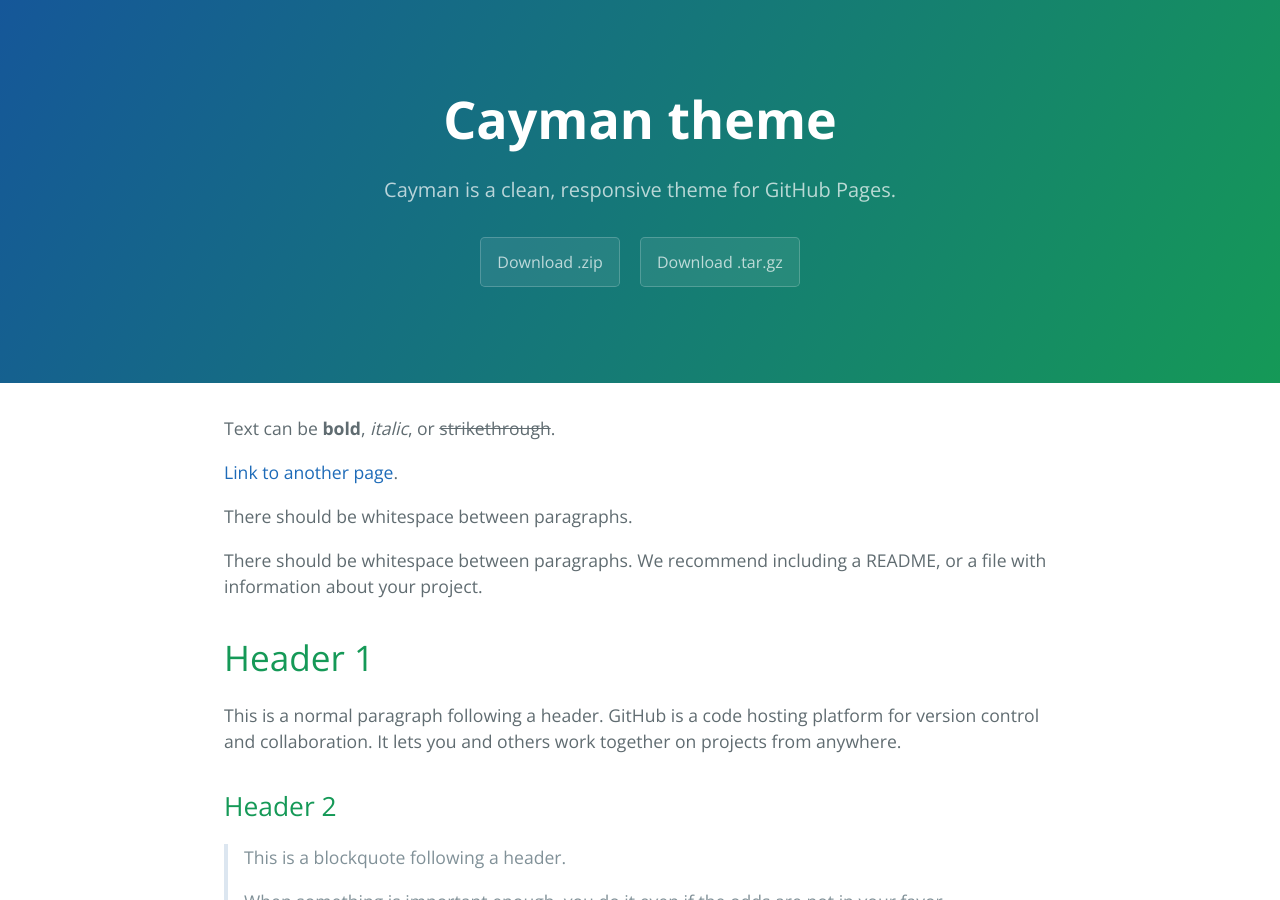
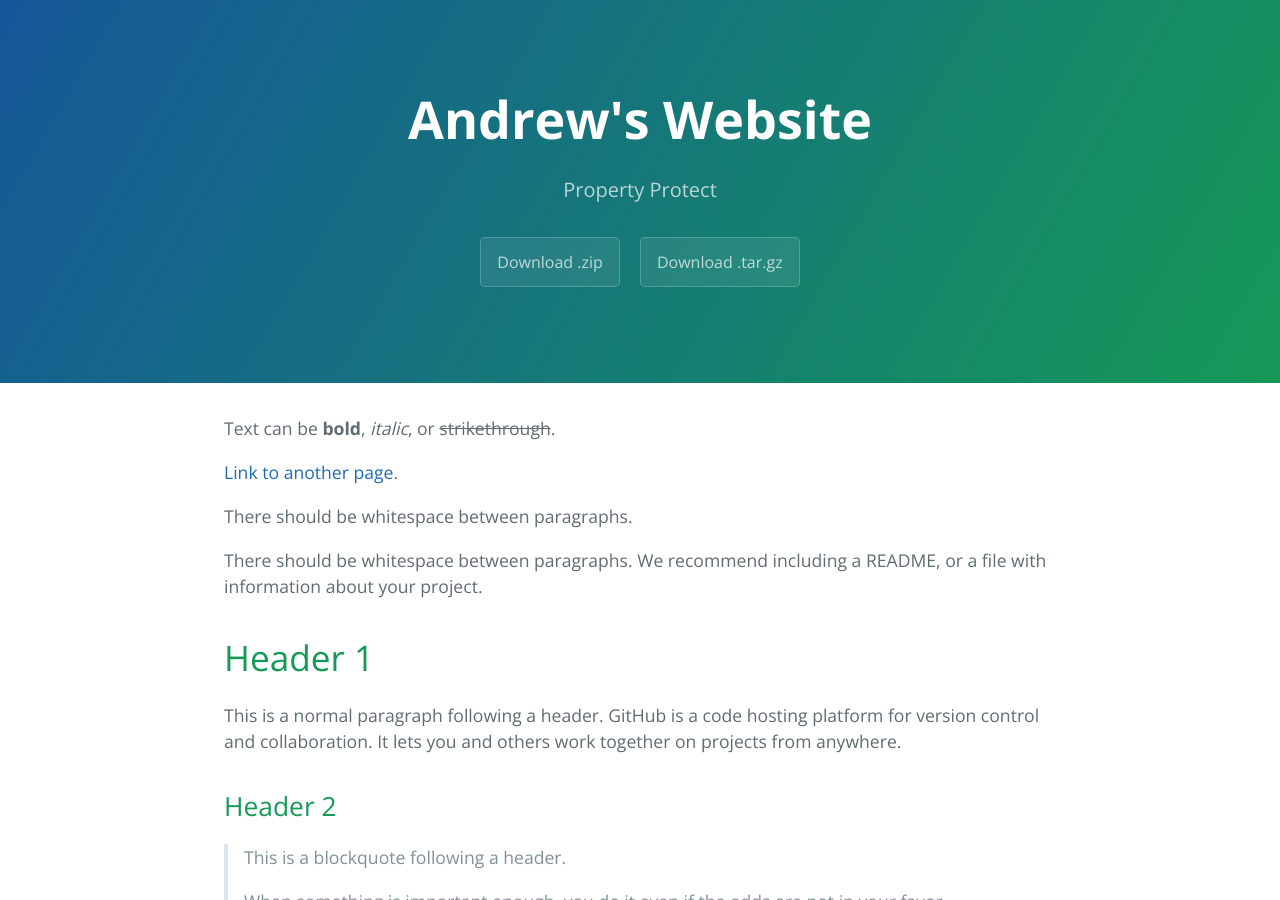
Before and after one commit to AndrewHernandez0827/andrewhernandez0827.github.io, a Jekyll site: the page built from index.md, in a window 1280 px wide and 900 px high. Built offline with Jekyll 4.4.1, drawn with Linux system fonts in a browser that asks for light colours.

Commit message:
Changed the header.

```diff
--- a/_config.yml
+++ b/_config.yml
@@ -1,5 +1,5 @@
-title: Cayman theme
-description: Cayman is a clean, responsive theme for GitHub Pages.
+title: Andrew's Website
+description: Property Protect
 show_downloads: true
 google_analytics:
 theme: jekyll-theme-cayman
```
